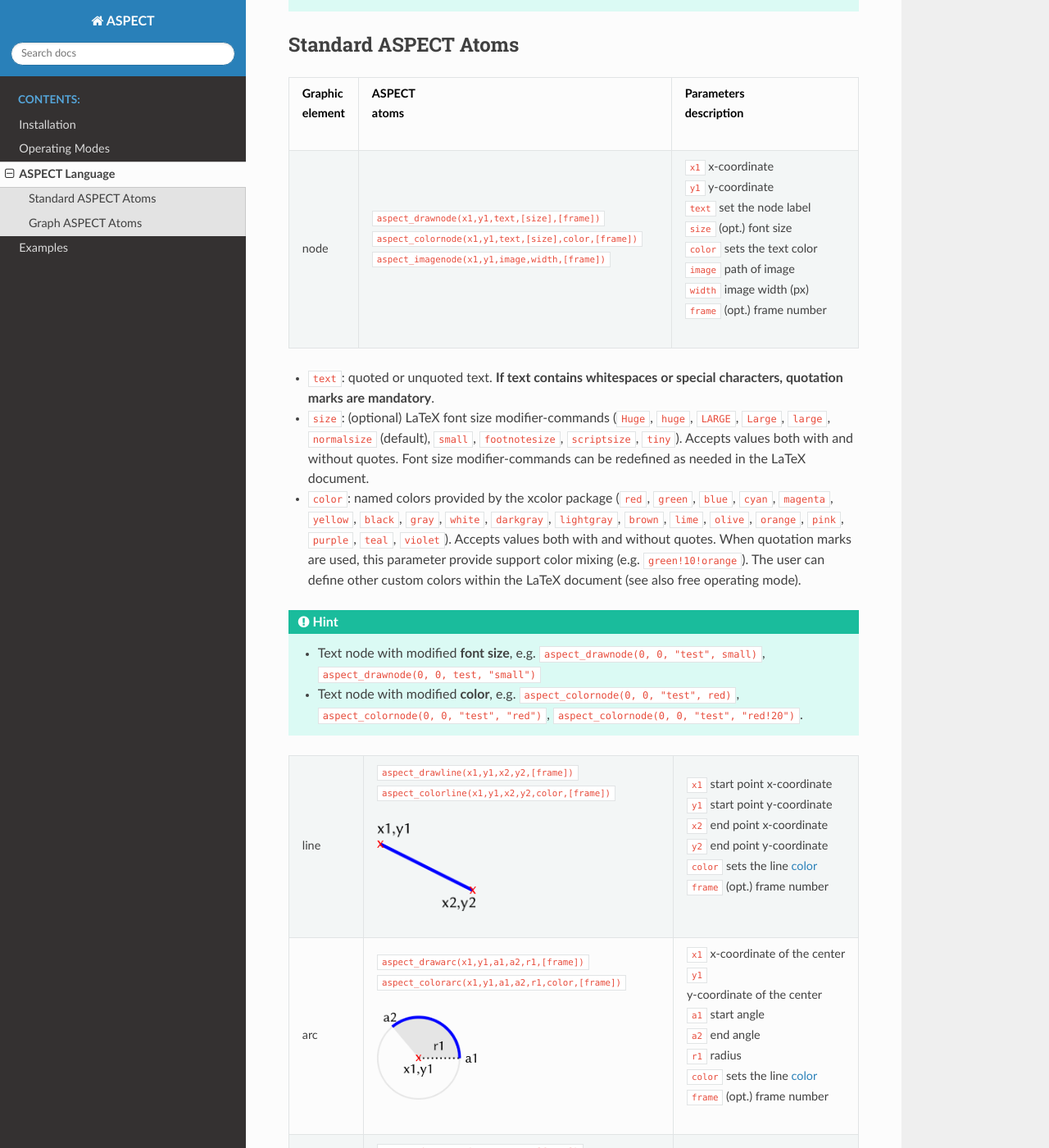
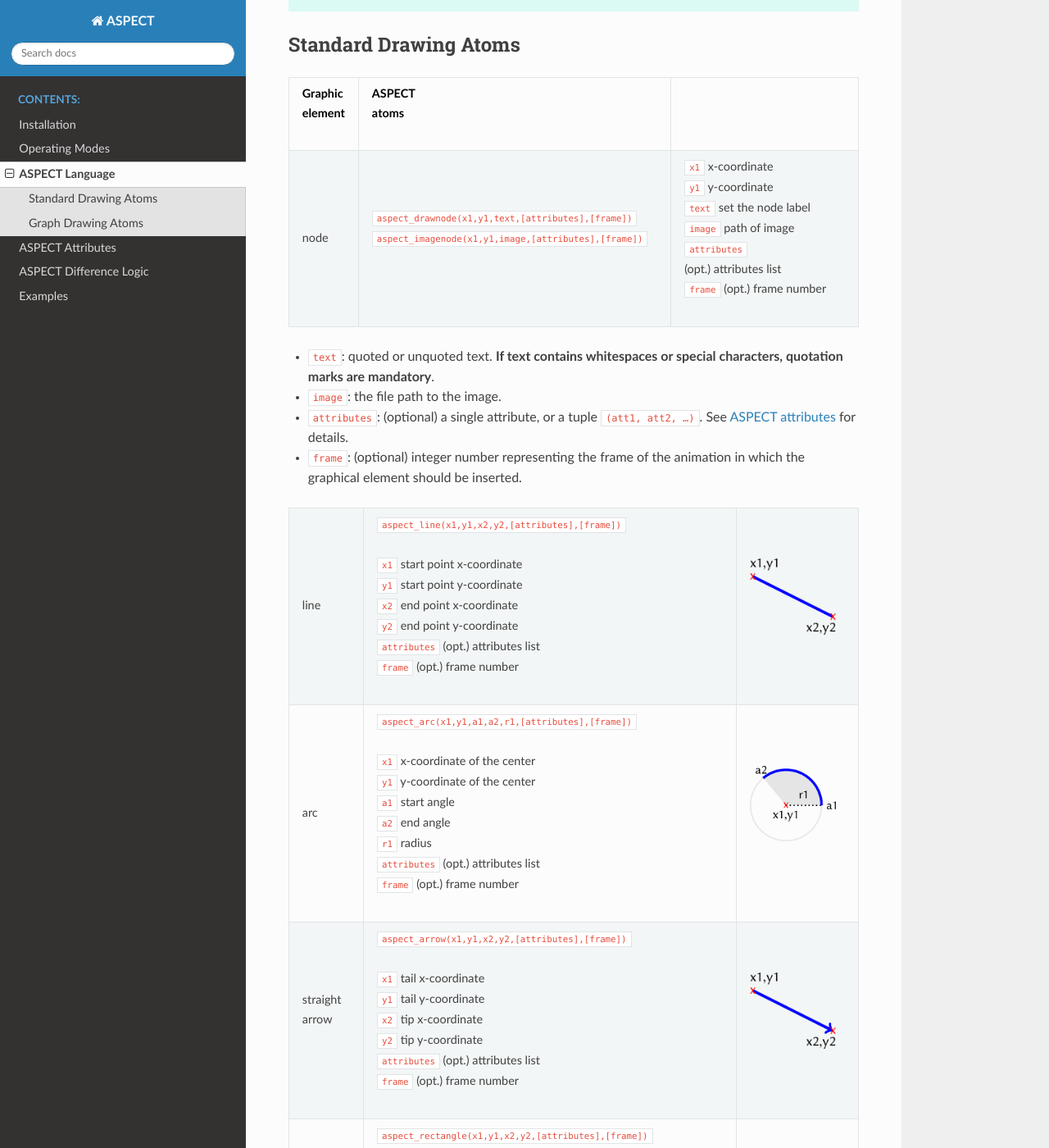
Before and after one commit to abertagnon/aspect, a Sphinx documentation site: the page built from docs/options/language.rst, in a window 1280 px wide and 1400 px high, scrolled down 865 px. Shown: the whole window at 82% size. Built offline with Sphinx 7.4.7 and the Read the Docs theme 3.1.0, drawn with Linux system fonts in a browser that asks for light colours; some of the changed text lies outside the part shown.

Commit message:
updated docs v0.2.1

```diff
--- a/docs/conf.py
+++ b/docs/conf.py
@@ -7,9 +7,9 @@
 # https://www.sphinx-doc.org/en/master/usage/configuration.html#project-information
 
 project = 'ASPECT'
-copyright = '2023, Alessandro Bertagnon, Marco Gavanelli'
+copyright = '2025, Alessandro Bertagnon, Marco Gavanelli'
 author = 'Alessandro Bertagnon, Marco Gavanelli'
-release = 'v0.1.3'
+release = 'v0.2.1'
 
 # -- General configuration ---------------------------------------------------
 # https://www.sphinx-doc.org/en/master/usage/configuration.html#general-configuration
--- a/docs/index.rst
+++ b/docs/index.rst
@@ -11,8 +11,8 @@
 An intuitive and declarative way to graphically represent answer sets in LaTeX
 
 .. warning::
-   This documentation applies only to version ``0.1.3`` or later of the ASPECT interpreter;
-   earlier versions are no longer supported.
+   This documentation applies only to version ``0.2.1`` or later of the ASPECT interpreter.
+   Earlier versions are no longer supported due to a major syntax revision that introduced incompatibilities with older examples and reference materials.
 
 .. toctree::
    :maxdepth: 2
@@ -21,4 +21,6 @@
    options/installation
    options/modes
    options/language
+   options/attributes
+   options/dl
    options/examples
--- a/docs/options/language.rst
+++ b/docs/options/language.rst
@@ -28,35 +28,35 @@
 
 .. _standardModeAtoms:
 
-Standard ASPECT Atoms
+Standard Drawing Atoms
 -------------------------------
 
 .. |line| image:: ../_static/images/line.png
-  :width: 35%
+  :width: 90%
   :align: middle
 
 .. |arc| image:: ../_static/images/arc.png
-  :width: 35%
+  :width: 90%
   :align: middle
 
 .. |arrow| image:: ../_static/images/arrow.png
-  :width: 35%
+  :width: 90%
   :align: middle
 
 .. |circle| image:: ../_static/images/circle.png
-  :width: 35%
+  :width: 90%
   :align: middle
 
 .. |ellipse| image:: ../_static/images/ellipse.png
-  :width: 40%
+  :width: 90%
   :align: middle
 
 .. |square| image:: ../_static/images/square.png
-  :width: 35%
+  :width: 90%
   :align: middle
 
 .. |triangle| image:: ../_static/images/triangle.png
-  :width: 45%
+  :width: 90%
   :align: middle
 
 
@@ -68,128 +68,107 @@
        | element
      - | ASPECT
        | atoms
-     - | Parameters
-       | description
+     - |
+       |
    * - node
-     - | ``aspect_drawnode(x1,y1,text,[size],[frame])``
-       | ``aspect_colornode(x1,y1,text,[size],color,[frame])``
-       | ``aspect_imagenode(x1,y1,image,width,[frame])``
+     - | ``aspect_drawnode(x1,y1,text,[attributes],[frame])``
+       | ``aspect_imagenode(x1,y1,image,[attributes],[frame])``
      - | ``x1`` x-coordinate
        | ``y1`` y-coordinate
        | ``text`` set the node label
-       | ``size`` (opt.) font size
-       | ``color`` sets the text color
        | ``image`` path of image
-       | ``width`` image width (px)
+       | ``attributes`` (opt.) attributes list
        | ``frame`` (opt.) frame number
 
 .. _colorDescription:
 
 * ``text``:  quoted or unquoted text. **If text contains whitespaces or special characters, quotation marks are mandatory**.
-* ``size``: (optional) LaTeX font size modifier-commands (``Huge``, ``huge``, ``LARGE``, ``Large``, ``large``, ``normalsize`` (default), ``small``, ``footnotesize``, ``scriptsize``, ``tiny``). Accepts values both with and without quotes. Font size modifier-commands can be redefined as needed in the LaTeX document.
-*  ``color``: named colors provided by the xcolor package (``red``, ``green``, ``blue``, ``cyan``, ``magenta``, ``yellow``, ``black``, ``gray``, ``white``, ``darkgray``, ``lightgray``, ``brown``, ``lime``, ``olive``, ``orange``, ``pink``, ``purple``, ``teal``, ``violet``). Accepts values both with and without quotes. When quotation marks are used, this parameter provide support color mixing (e.g. ``green!10!orange``). The user can define other custom colors within the LaTeX document (see also free operating mode).
-
-.. hint::
-   * Text node with modified **font size**, e.g. ``aspect_drawnode(0, 0, "test", small)``, ``aspect_drawnode(0, 0, test, "small")``
-   * Text node with modified **color**, e.g. ``aspect_colornode(0, 0, "test", red)``, ``aspect_colornode(0, 0, "test", "red")``, ``aspect_colornode(0, 0, "test", "red!20")``.
+* ``image``:  the file path to the image.
+* ``attributes``: (optional) a single attribute, or a tuple ``(att1, att2, …)``. See :doc:`ASPECT attributes <attributes>` for details.
+* ``frame``: (optional) integer number representing the frame of the animation in which the graphical element should be inserted.
 
 
 .. list-table::
-   :widths: 1 5 3
+   :widths: 1 6 2
 
    * - line
-     - | ``aspect_drawline(x1,y1,x2,y2,[frame])``
-       | ``aspect_colorline(x1,y1,x2,y2,color,[frame])``
+     - | ``aspect_line(x1,y1,x2,y2,[attributes],[frame])``
        |
-       | |line|
-     - | ``x1`` start point x-coordinate
+       | ``x1`` start point x-coordinate
        | ``y1`` start point y-coordinate
        | ``x2`` end point x-coordinate
        | ``y2`` end point y-coordinate
-       | ``color`` sets the line :ref:`color <colorDescription>`
+       | ``attributes`` (opt.) attributes list
        | ``frame`` (opt.) frame number
+     - | |line|
    * - arc
-     - | ``aspect_drawarc(x1,y1,a1,a2,r1,[frame])``
-       | ``aspect_colorarc(x1,y1,a1,a2,r1,color,[frame])``
+     - | ``aspect_arc(x1,y1,a1,a2,r1,[attributes],[frame])``
        |
-       | |arc|
-     - | ``x1`` x-coordinate of the center
+       | ``x1`` x-coordinate of the center
        | ``y1`` y-coordinate of the center
        | ``a1`` start angle
        | ``a2`` end angle
        | ``r1`` radius
-       | ``color`` sets the line :ref:`color <colorDescription>`
+       | ``attributes`` (opt.) attributes list
        | ``frame`` (opt.) frame number
+     - | |arc|
    * - | straight
        | arrow
-     - | ``aspect_drawarrow(x1,y1,x2,y2,[frame])``
-       | ``aspect_drawarrow(x1,y1,x2,y2,color,[frame])``
+     - | ``aspect_arrow(x1,y1,x2,y2,[attributes],[frame])``
        |
-       | |arrow|
-     - | ``x1`` tail x-coordinate
+       | ``x1`` tail x-coordinate
        | ``y1`` tail y-coordinate
        | ``x2`` tip x-coordinate
        | ``y2`` tip y-coordinate
-       | ``color`` set the line :ref:`color <colorDescription>`
+       | ``attributes`` (opt.) attributes list
        | ``frame`` (opt.) frame number
+     - | |arrow|
    * - | square /
        | rectangle
-     - | ``aspect_drawrectangle(x1,y1,x2,y2,[frame])``
-       | ``aspect_colorrectangle(x1,y1,x2,y2,color,[frame])``
-       | ``aspect_fillrectangle(x1,y1,x2,y2,fill,[frame])``
+     - | ``aspect_rectangle(x1,y1,x2,y2,[attributes],[frame])``
        |
-       | |square|
-     - | ``x1`` first corner x-coordinate
+       | ``x1`` first corner x-coordinate
        | ``y1`` first corner y-coordinate
        | ``x2`` second corner x-coord
        | ``y2`` second corner y-coord
-       | ``color`` sets the line :ref:`color <colorDescription>`
-       | ``fill`` sets the fill :ref:`color <colorDescription>`
+       | ``attributes`` (opt.) attributes list
        | ``frame`` (opt.) frame number
+     - | |square|
    * - | triangle
-     - | ``aspect_drawtriangle(x1,y1,x2,y2,x3,y3,[frame])``
-       | ``aspect_colortriangle(x1,y1,x2,y2,x3,y3,color,[frame])``
-       | ``aspect_filltriangle(x1,y1,x2,y2,x3,y3,fill,[frame])``
+     - | ``aspect_triangle(x1,y1,x2,y2,x3,y3,[attributes],[frame])``
        |
-       | |triangle|
-     - | ``x1`` first vertex x-coordinate
+       | ``x1`` first vertex x-coordinate
        | ``y1`` first vertex y-coordinate
        | ``x2`` second vertex x-coord
        | ``y2`` second vertex y-coord
        | ``x3`` third vertex x-coord
        | ``y3`` third vertex y-coord
-       | ``color`` sets the line :ref:`color <colorDescription>`
-       | ``fill`` sets the fill :ref:`color <colorDescription>`
+       | ``attributes`` (opt.) attributes list
        | ``frame`` (opt.) frame number
+     - | |triangle|
    * - | circle
-     - | ``aspect_drawcircle(x1,y1,r1,[frame])``
-       | ``aspect_colorcircle(x1,y1,r1,color,[frame])``
-       | ``aspect_fillcircle(x1,y1,r1,fill,[frame])``
+     - | ``aspect_circle(x1,y1,r1,[attributes],[frame])``
        |
-       | |circle|
-     - | ``x1`` center x-coordinate
+       | ``x1`` center x-coordinate
        | ``y1`` center y-coordinate
        | ``r1`` radius
-       | ``color`` sets the line :ref:`color <colorDescription>`
-       | ``fill`` sets the fill :ref:`color <colorDescription>`
+       | ``attributes`` (opt.) attributes list
        | ``frame`` (opt.) frame number
+     - | |circle|
    * - | ellipse
-     - | ``aspect_drawellipse(x1,y1,r1,r2,[frame])``
-       | ``aspect_colorellipse(x1,y1,r1,r2,color,[frame])``
-       | ``aspect_fillellipse(x1,y1,r1,r2,fill,[frame])``
+     - | ``aspect_ellipse(x1,y1,r1,r2,[attributes],[frame])``
        |
-       | |ellipse|
-     - | ``x1`` center x-coordinate
+       | ``x1`` center x-coordinate
        | ``y1`` center y-coordinate
        | ``r1`` x radius
        | ``r2`` y radius
-       | ``color`` sets the line :ref:`color <colorDescription>`
-       | ``fill`` sets the fill :ref:`color <colorDescription>`
+       | ``attributes`` (opt.) attributes list
        | ``frame`` (opt.) frame number
+     - | |ellipse|
 
 .. _graphModeAtoms:
 
-Graph ASPECT Atoms
+Graph Drawing Atoms
 ---------------------------------
 
 .. attention::
```
Also changed, not shown: docs/options/attributes.rst (added, +120 -0 lines), docs/options/dl.rst (added, +68 -0 lines), docs/options/examples.rst (+22 -6 lines).
